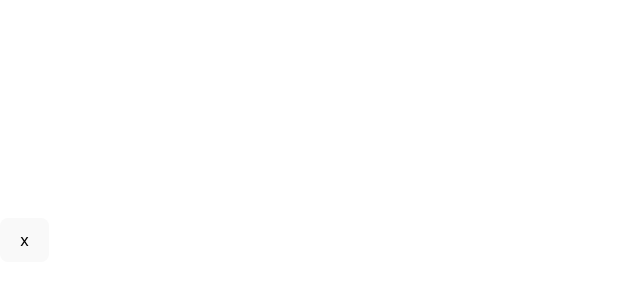
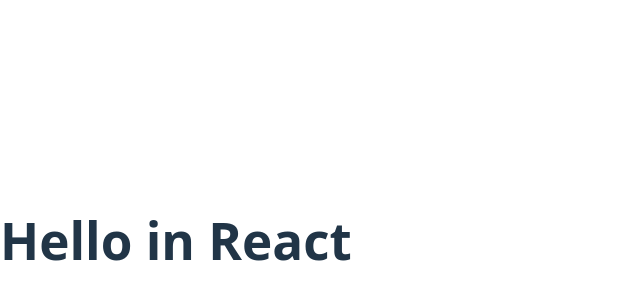
Before and after one commit to ark948/react-tutorial, a React (Vite) app in the folder react-web-project/: page / in a window 1280 px wide. Shown: the part 160-460 px from the top of the page, without its empty margins (0-640 px from the left). Built offline with nearby package versions, Linux system fonts and the light colour scheme.

Commit message:
simple App function

```diff
--- a/react-web-project/src/App.jsx
+++ b/react-web-project/src/App.jsx
@@ -1,3 +1,7 @@
-export default function Square() {
-    return <button className="square">x</button>;
+export default function App() {
+    return (
+        <div>
+            <h1>Hello in React</h1>
+        </div>
+    )
 }
```
